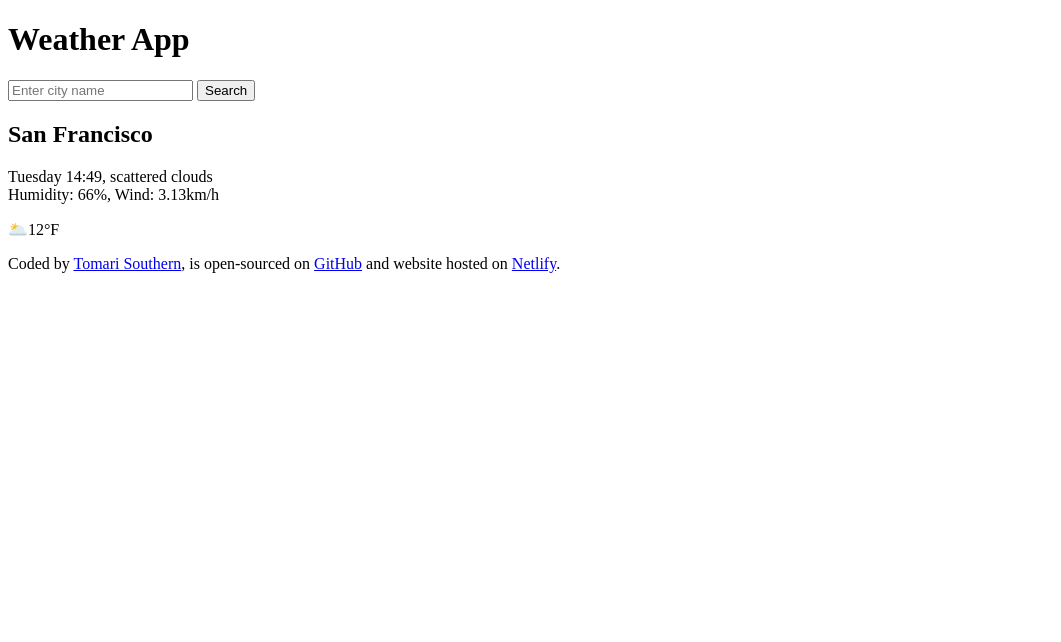
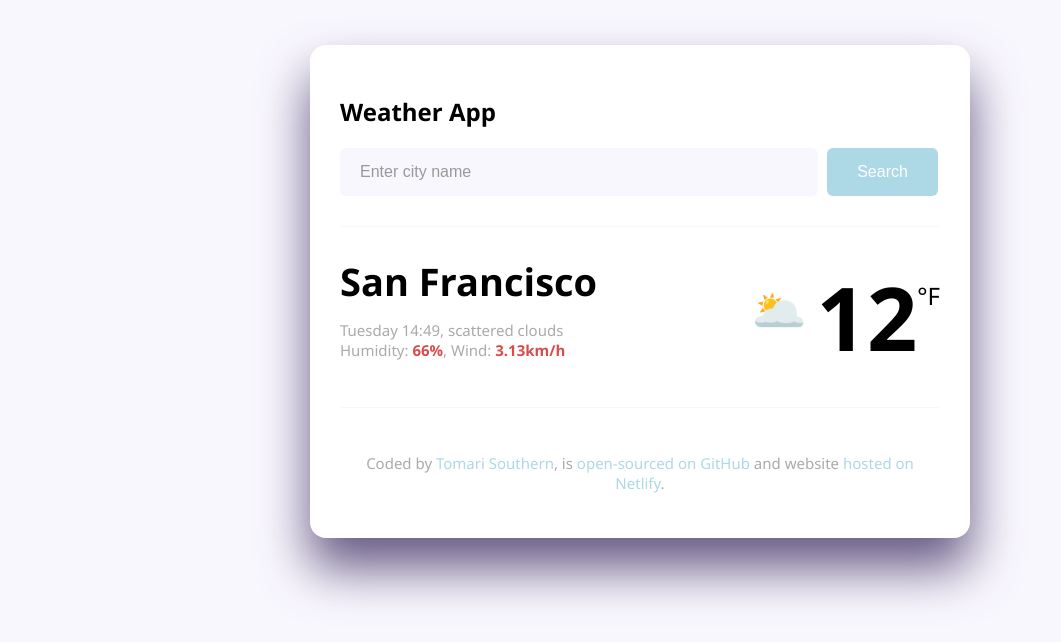
Before and after one commit to TomariCodes/project-weather, a plain HTML site: page index.html in a window 1280 px wide. Shown: the whole page, without its empty margins (0-1061 px from the left). Drawn offline with Linux system fonts and the light colour scheme.

Commit message:
added basic css

```diff
--- a/index.html
+++ b/index.html
@@ -4,11 +4,12 @@
     <meta charset="UTF-8" />
     <meta name="viewport" content="width=device-width, initial-scale=1.0" />
     <title>Weather App</title>
+    <link rel="stylesheet" href="styles.css" />
   </head>
   <body>
     <div class="container">
       <header>
-        <h1>Weather App</h1>
+        <h2>Weather App</h2>
         <form class="search-form" id="search-form">
           <input
             type="text"
@@ -29,19 +30,20 @@
       <main>
         <div class="weather-info">
           <div class="weather-details">
-            <h2 id="current-city" class="city">San Francisco</h2>
+            <h1 id="current-city" class="city">San Francisco</h1>
             <p>
               <span id="current-date">Tuesday 14:49</span>,
               <span id="current-description">scattered clouds</span>
               <br />
-              Humidity: <span id="current-humidity">66</span>%, Wind:
-              <span id="current-wind">3.13</span>km/h
+              Humidity: <strong><span id="current-humidity">66</span>%</strong>, Wind:
+              <strong><span id="current-wind">3.13</span>km/h</strong>
             </p>
           </div>
-          <p class="temperature-para">
-            <span id="current-temp-img">🌥️</span
-            ><span id="current-temperature">12</span><span>&deg;F</span>
-          </p>
+          <div class="temperature-container">
+            <div class="current-temp-img" id="current-temp-img">🌥️</div>
+            <div class="current-temperature" id="current-temperature">12</div>
+            <div class="current-temperature-unit">&deg;F</div>
+          </div>
         </div>
       </main>
       <footer>
@@ -52,19 +54,20 @@
             href="https://github.com/TomariCodes"
             target="_blank"
             >Tomari Southern</a
-          >, is open-sourced on
+          >, is
           <a
             class="footer_link"
             href="https://github.com/TomariCodes/project-weather"
             target="_blank"
-            >GitHub</a
           >
-          and website hosted on
+            open-sourced on GitHub</a
+          >
+          and website
           <a
             class="footer_link"
             href="https://mp-weather-app.netlify.app//"
             target="_blank"
-            >Netlify</a
+            >hosted on Netlify</a
           >.
         </p>
       </footer>
--- /dev/null
+++ b/styles.css
@@ -0,0 +1,110 @@
+body {
+    background-color: #f9f7fe;
+    font-family: "Segoe UI", Tahoma, Geneva, Verdana, sans-serif;
+}
+
+.container {
+    background-color: #fff;
+    max-width: 600px;
+    margin: 45px auto;
+    box-shadow: 0 30px 50px rgba(65, 50, 100, 0.8);
+    border-radius: 16px;
+    padding: 30px;
+}
+
+header {
+    border-bottom: 1px solid #f9f7fe;
+    padding-bottom: 30px;
+}
+
+.search-input {
+    background-color: #f9f7fe;
+    border: none;
+    border-radius: 6px;
+    width: 73%;
+    font-size: 16px;
+    padding: 15px 20px;
+}
+
+.search-input:focus {
+    outline: none;
+    box-shadow: 0 0 5px lightblue;
+}
+
+.search-input::placeholder {
+    color: #999;
+}
+
+.search-button {
+    background-color: lightblue;
+    padding: 15px 30px;
+    border: none;
+    border-radius: 6px;
+    color: white;
+    margin-left: 5px;
+    font-size: 16px;
+    cursor: pointer;
+}
+
+main {
+    padding: 30px 0;
+}
+
+.weather-info {
+    display: flex;
+    justify-content: space-between;
+}
+
+p {
+    color: #AAA;
+    font-weight: 500;
+    font-size: 15px;
+}
+
+p strong {
+    color: #da4b4b;
+}
+
+.city {
+    margin: 0;
+    font-size: 38px;
+    line-height: 48px;
+}
+
+.temperature-container {
+    display: flex;
+}
+.current-temp-img {
+    font-size: 44px;
+    margin-top: 22px;
+}
+
+.current-temperature {
+    font-size: 88px;
+    margin-left: 10px;
+    font-weight: bold;
+}
+
+.current-temperature-unit {
+    font-size: 24px;
+    margin-top: 22px;
+}
+
+
+footer {
+    border-top: 1px solid #f9f7fe;
+    padding-top: 30px;
+    text-align: center;
+    color: #888;
+    font-weight: 500;
+    font-size: 14px;
+}
+
+footer .footer_link, footer .footer_link:visited {
+    color: lightblue;
+    text-decoration: none;
+}
+
+footer .footer_link:hover {
+    text-decoration: underline;
+}
```
